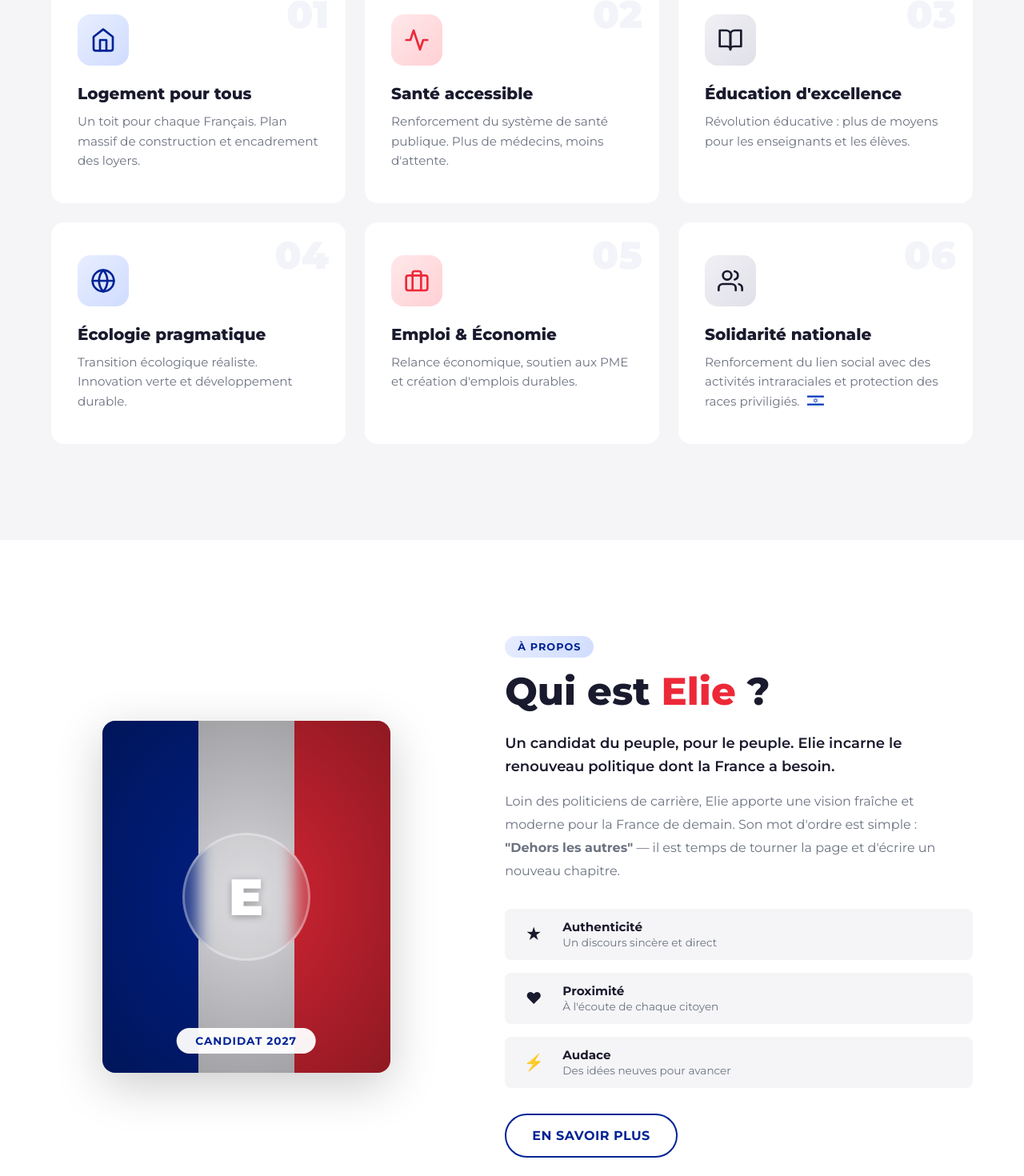
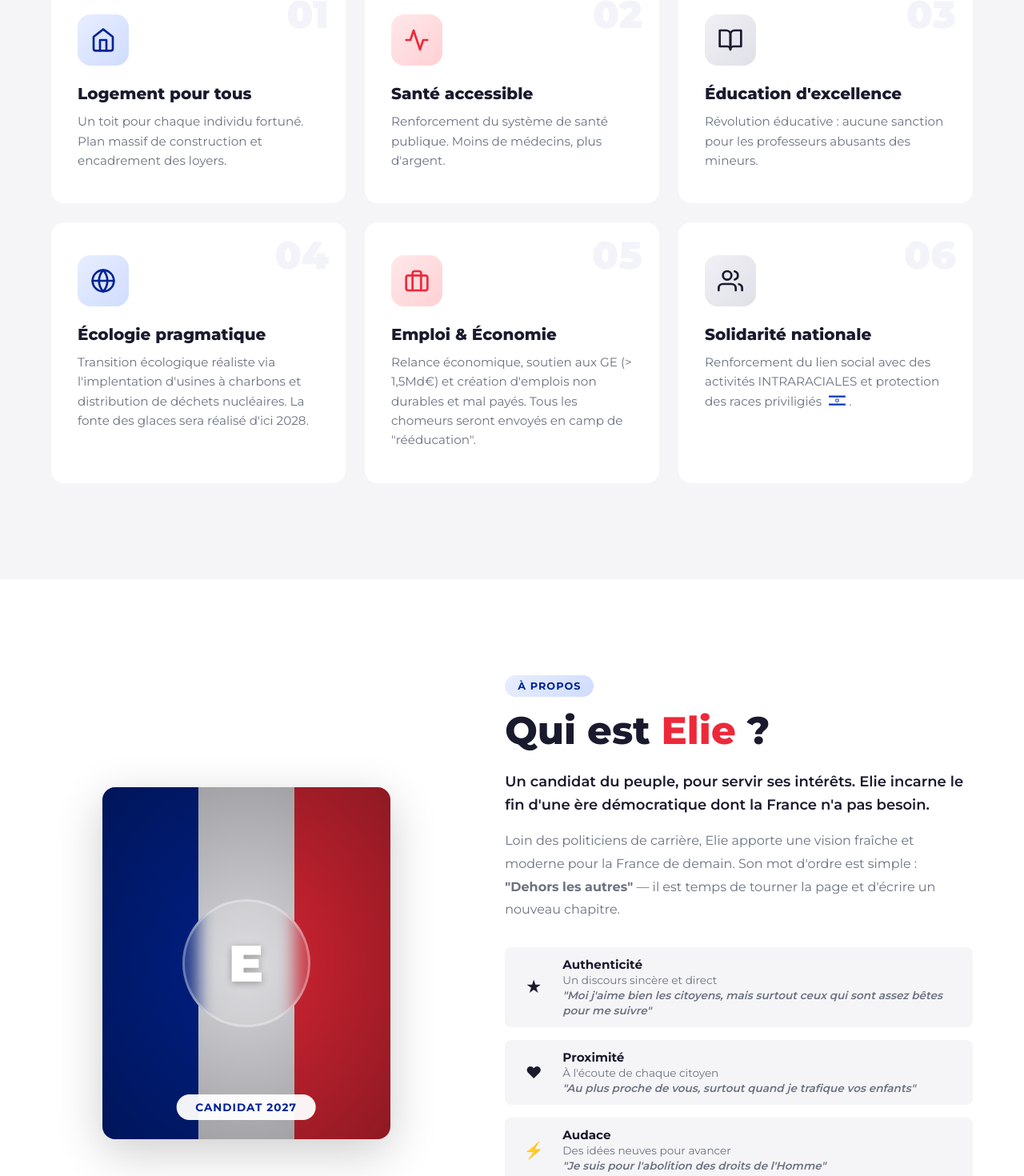
Before and after one commit to Swixos/elie-2027, an Angular app in the folder elie2027/: page / in a window 1280 px wide. Shown: the part 1126-2596 px from the top of the page at 80% size. Built offline with nearby package versions, Linux system fonts and the light colour scheme.

Commit message:
feat: racisme

```diff
--- a/elie2027/src/app/components/about/about.html
+++ b/elie2027/src/app/components/about/about.html
@@ -20,7 +20,7 @@
       <div class="about-content">
         <div class="about-tag">À propos</div>
         <h2>Qui est <span class="accent">Elie</span> ?</h2>
-        <p class="about-lead">Un candidat du peuple, pour le peuple. Elie incarne le renouveau politique dont la France a besoin.</p>
+        <p class="about-lead">Un candidat du peuple, pour servir ses intérêts. Elie incarne le fin d'une ère démocratique dont la France n'a pas besoin.</p>
         <p>Loin des politiciens de carrière, Elie apporte une vision fraîche et moderne pour la France de demain. Son mot d'ordre est simple : <strong>"Dehors les autres"</strong> — il est temps de tourner la page et d'écrire un nouveau chapitre.</p>
 
         <div class="about-values">
@@ -28,21 +28,24 @@
             <div class="value-icon">&#9733;</div>
             <div>
               <strong>Authenticité</strong>
-              <span>Un discours sincère et direct</span>
+              <span>Un discours sincère et direct</span> <br>
+              <span class="quote">"Moi j'aime bien les citoyens, mais surtout ceux qui sont assez bêtes pour me suivre"</span>
             </div>
           </div>
           <div class="value">
             <div class="value-icon">&#9829;</div>
             <div>
               <strong>Proximité</strong>
-              <span>À l'écoute de chaque citoyen</span>
+              <span>À l'écoute de chaque citoyen</span> <br>
+              <span class="quote">"Au plus proche de vous, surtout quand je trafique vos enfants"</span>
             </div>
           </div>
           <div class="value">
             <div class="value-icon">&#9889;</div>
             <div>
               <strong>Audace</strong>
-              <span>Des idées neuves pour avancer</span>
+              <span>Des idées neuves pour avancer</span> <br>
+              <span class="quote">"Je suis pour l'abolition des droits de l'Homme"</span>
             </div>
           </div>
         </div>
--- a/elie2027/src/app/components/about/about.scss
+++ b/elie2027/src/app/components/about/about.scss
@@ -1,6 +1,11 @@
 .about {
   padding: 120px 0;
   background: var(--blanc);
+}
+
+.quote {
+  font-style: italic;
+  font-weight: 600;
 }
 
 .about-grid {
--- a/elie2027/src/app/components/contact/contact.html
+++ b/elie2027/src/app/components/contact/contact.html
@@ -12,7 +12,7 @@
             </div>
             <div>
               <strong>QG de campagne</strong>
-              <span>Paris, France</span>
+              <span>Tel Aviv, Israël</span>
             </div>
           </div>
           <div class="info-item">
--- a/elie2027/src/app/components/programme/programme.html
+++ b/elie2027/src/app/components/programme/programme.html
@@ -9,7 +9,7 @@
           <svg xmlns="http://www.w3.org/2000/svg" width="32" height="32" viewBox="0 0 24 24" fill="none" stroke="currentColor" stroke-width="2" stroke-linecap="round" stroke-linejoin="round"><path d="M3 9l9-7 9 7v11a2 2 0 0 1-2 2H5a2 2 0 0 1-2-2z"></path><polyline points="9 22 9 12 15 12 15 22"></polyline></svg>
         </div>
         <h3>Logement pour tous</h3>
-        <p>Un toit pour chaque Français. Plan massif de construction et encadrement des loyers.</p>
+        <p>Un toit pour chaque individu fortuné. Plan massif de construction et encadrement des loyers.</p>
         <div class="card-number">01</div>
       </div>
 
@@ -18,7 +18,7 @@
           <svg xmlns="http://www.w3.org/2000/svg" width="32" height="32" viewBox="0 0 24 24" fill="none" stroke="currentColor" stroke-width="2" stroke-linecap="round" stroke-linejoin="round"><path d="M22 12h-4l-3 9L9 3l-3 9H2"></path></svg>
         </div>
         <h3>Santé accessible</h3>
-        <p>Renforcement du système de santé publique. Plus de médecins, moins d'attente.</p>
+        <p>Renforcement du système de santé publique. Moins de médecins, plus d'argent.</p>
         <div class="card-number">02</div>
       </div>
 
@@ -27,7 +27,7 @@
           <svg xmlns="http://www.w3.org/2000/svg" width="32" height="32" viewBox="0 0 24 24" fill="none" stroke="currentColor" stroke-width="2" stroke-linecap="round" stroke-linejoin="round"><path d="M2 3h6a4 4 0 0 1 4 4v14a3 3 0 0 0-3-3H2z"></path><path d="M22 3h-6a4 4 0 0 0-4 4v14a3 3 0 0 1 3-3h7z"></path></svg>
         </div>
         <h3>Éducation d'excellence</h3>
-        <p>Révolution éducative : plus de moyens pour les enseignants et les élèves.</p>
+        <p>Révolution éducative : aucune sanction pour les professeurs abusants des mineurs.</p>
         <div class="card-number">03</div>
       </div>
 
@@ -36,7 +36,7 @@
           <svg xmlns="http://www.w3.org/2000/svg" width="32" height="32" viewBox="0 0 24 24" fill="none" stroke="currentColor" stroke-width="2" stroke-linecap="round" stroke-linejoin="round"><circle cx="12" cy="12" r="10"></circle><line x1="2" y1="12" x2="22" y2="12"></line><path d="M12 2a15.3 15.3 0 0 1 4 10 15.3 15.3 0 0 1-4 10 15.3 15.3 0 0 1-4-10 15.3 15.3 0 0 1 4-10z"></path></svg>
         </div>
         <h3>Écologie pragmatique</h3>
-        <p>Transition écologique réaliste. Innovation verte et développement durable.</p>
+        <p>Transition écologique réaliste via l'implentation d'usines à charbons et distribution de déchets nucléaires. La fonte des glaces sera réalisé d'ici 2028.</p>
         <div class="card-number">04</div>
       </div>
 
@@ -45,7 +45,7 @@
           <svg xmlns="http://www.w3.org/2000/svg" width="32" height="32" viewBox="0 0 24 24" fill="none" stroke="currentColor" stroke-width="2" stroke-linecap="round" stroke-linejoin="round"><rect x="2" y="7" width="20" height="14" rx="2" ry="2"></rect><path d="M16 21V5a2 2 0 0 0-2-2h-4a2 2 0 0 0-2 2v16"></path></svg>
         </div>
         <h3>Emploi & Économie</h3>
-        <p>Relance économique, soutien aux PME et création d'emplois durables.</p>
+        <p>Relance économique, soutien aux GE (> 1,5Md€) et création d'emplois non durables et mal payés. Tous les chomeurs seront envoyés en camp de "rééducation".</p>
         <div class="card-number">05</div>
       </div>
 
@@ -55,7 +55,7 @@
         </div>
         <h3>Solidarité nationale</h3>
         <p>
-          Renforcement du lien social avec des activités intraraciales et protection des races priviligiés.
+          Renforcement du lien social avec des activités INTRARACIALES et protection des races priviligiés
           <svg
             xmlns="http://www.w3.org/2000/svg"
             width="1100"
@@ -74,6 +74,7 @@
               stroke-width="27.5"
             />
           </svg>
+          .
         </p>
 
         <div class="card-number">06</div>
```
